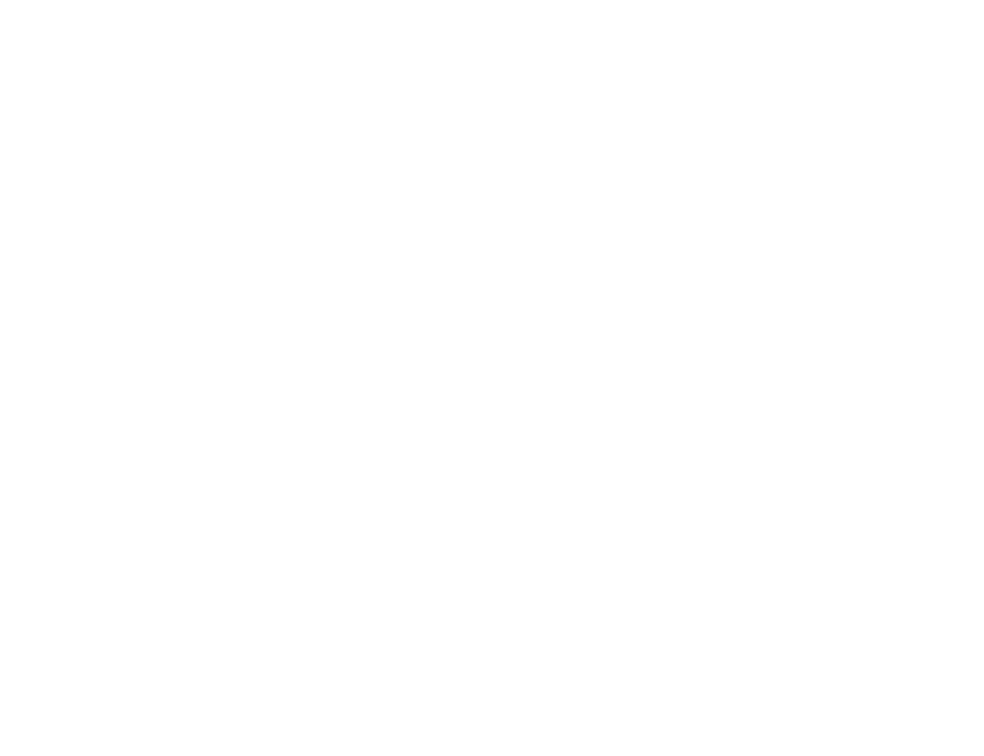
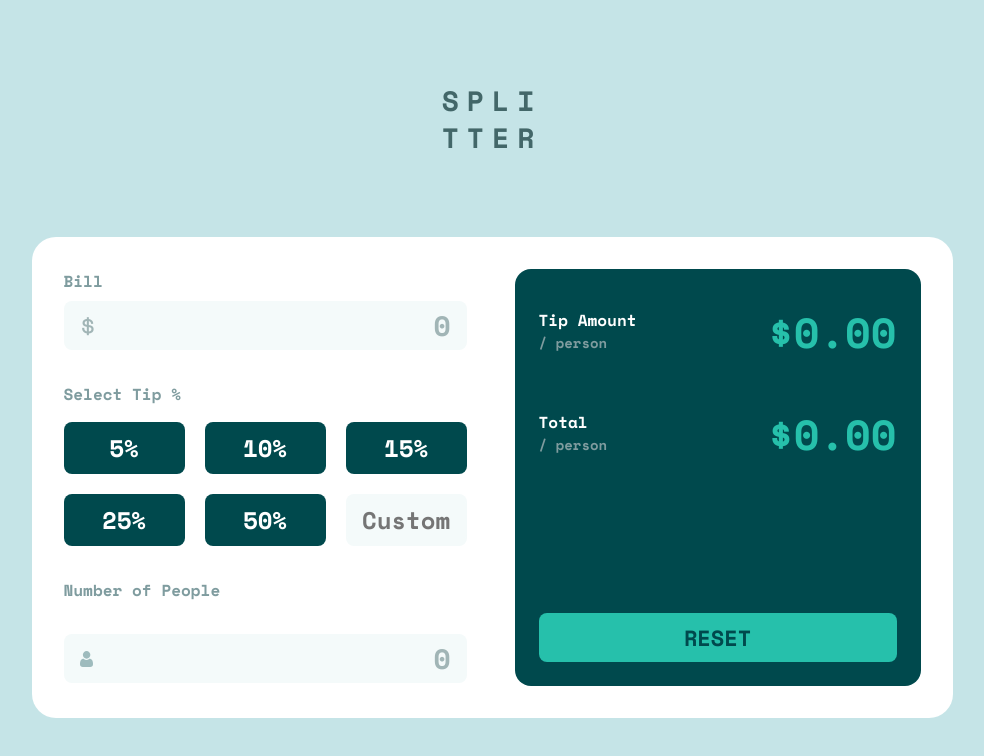
Before and after one commit to matt2282/Tip-calculator-app, a plain HTML site: page index.html in a window 1280 px wide. Shown: the whole page, without its empty margins (148-1132 px from the left). Drawn offline with nearby package versions, Linux system fonts and the light colour scheme.

Commit message:
final commit

```diff
--- a/index.html
+++ b/index.html
@@ -1,44 +1,113 @@
 <!DOCTYPE html>
 <html lang="en">
   <head>
-  <meta charset="UTF-8">
-  <meta name="viewport" content="width=device-width, initial-scale=1.0"> <!-- displays site properly based on user's device -->
-
-  <link rel="icon" type="image/png" sizes="32x32" href="./images/favicon-32x32.png">
+    <meta charset="UTF-8" />
+    <meta name="viewport" content="width=device-width, initial-scale=1.0" />
+    <!-- displays site properly based on user's device -->
+    <link rel="stylesheet" href="styles.css" />
+    <link
+      href="https://fonts.googleapis.com/css2?family=Space+Mono:ital,wght@0,400;0,700;1,400;1,700&display=swap"
+      rel="stylesheet"
+    />
+    <script defer src="main.js"></script>
+    <link
+      rel="icon"
+      type="image/png"
+      sizes="32x32"
+      href="./images/favicon-32x32.png"
+    />
 
     <title>Frontend Mentor | Tip calculator app</title>
+  </head>
 
-  <!-- Feel free to remove these styles or customise in your own stylesheet 👍 -->
-  <style>
-    .attribution { font-size: 11px; text-align: center; }
-    .attribution a { color: hsl(228, 45%, 44%); }
-  </style>
-</head>
   <body>
+    <div class="container">
+      <div class="splitter">
+        <h1>SPLI</h1>
+        <br />
+        <h1>TTER</h1>
+      </div>
+      <div class="calculator">
+        <div class="calc">
+          <form class="grey-input" onsubmit="formSubmit(event)">
+            <label>Bill<br /></label>
+            <div class="grey-box">
+              <h1>$</h1>
+              <input
+                id="bill"
+                type="number"
+                step="0.01"
+                placeholder="0"
+                min=".01"
+                oninput="formSubmit(event)"
+              />
+            </div>
+          </form>
 
-  <!-- Bill
-
-  Select Tip %
-  5%
-  10%
+          <label>Select Tip %<br /></label>
+          <div class="percent-grid">
+            <div class="box" id="five" onclick="buttonPress('five')">5%</div>
+            <div class="box" id="ten" onclick="buttonPress('ten')">10%</div>
+            <div class="box" id="fifteen" onclick="buttonPress('fifteen')">
               15%
+            </div>
+            <div
+              class="box"
+              id="twentyfive"
+              onclick="buttonPress('twentyfive')"
+            >
               25%
-  50%
-  Custom
-
-  Number of People
-
-  Tip Amount
-  / person
-
-  Total
-  / person
-
-  Reset -->
-
-  <!-- <div class="attribution">
-    Challenge by <a href="https://www.frontendmentor.io?ref=challenge" target="_blank">Frontend Mentor</a>.
-    Coded by <a href="#">Your Name Here</a>.
-  </div> -->
+            </div>
+            <div class="box" id="fifty" onclick="buttonPress('fifty')">50%</div>
+            <div class="box" id="custom">
+              <form
+                class="grey-input"
+                onsubmit="formSubmit(event)"
+                onclick="buttonPress('custom')"
+              >
+                <input
+                  id="percent"
+                  type="number"
+                  placeholder="Custom"
+                  oninput="formSubmit(event)"
+                />
+              </form>
+            </div>
+          </div>
+          <form class="grey-input" onsubmit="formSubmit(event)">
+            <div style="display: flex; justify-content: space-between">
+              <label>Number of People</label><span id="error"></span>
+            </div>
+            <br />
+            <div class="grey-box" id="grey-box-people">
+              <img src="images/icon-person.svg" />
+              <input
+                oninput="formSubmit(event)"
+                placeholder="0"
+                id="people"
+                type="number"
+                min="1"
+                step="1"
+                onkeydown="if(event.key==='.'|| event.key==='e'||event.key==='-'){event.preventDefault();}"
+              />
+            </div>
+          </form>
+        </div>
+        <div class="green-box">
+          <div>
+            <div class="total" id="tip-ammount">
+              <h3>Tip Amount<br /><span>/ person</span></h3>
+              <h1>$<span>0.00</span></h1>
+            </div>
+            <br />
+            <div class="total" id="total-ammount">
+              <h3>Total<br /><span>/ person</span></h3>
+              <h1>$<span>0.00</span></h1>
+            </div>
+          </div>
+          <div class="reset" onclick="resetForm()">RESET</div>
+        </div>
+      </div>
+    </div>
   </body>
 </html>
--- /dev/null
+++ b/main.js
@@ -0,0 +1,95 @@
+function buttonPress(id) {
+  var currentid = localStorage.getItem("currentid");
+  if (currentid && currentid !== "custom") {
+    var currentElement = document.getElementById(currentid);
+    currentElement.style.backgroundColor = "";
+    currentElement.style.color = "";
+  }
+  var amount = document.getElementById(id);
+  if (id !== "custom") {
+    amount.style.backgroundColor = " hsl(172, 67%, 45%)";
+    amount.style.color = "hsl(183, 100%, 15%)";
+  }
+  localStorage.setItem("currentid", id);
+  checkReset();
+}
+
+const bill = document.getElementById("bill");
+const custom = document.getElementById("percent");
+const people = document.getElementById("people");
+const tipAmount = document.querySelector("#tip-ammount h1 span");
+const totalAmount = document.querySelector("#total-ammount h1 span");
+const greyBoxPeople = document.getElementById("grey-box-people");
+const error = document.getElementById("error");
+const reset = document.querySelector(".reset");
+document.addEventListener("DOMContentLoaded", checkReset());
+
+people.addEventListener("invalid", (e) => {
+  e.preventDefault();
+  greyBoxPeople.style.boxShadow = "0 0 0 2px red";
+  error.innerHTML = "Can't be zero";
+});
+function formSubmit(event) {
+  event.preventDefault();
+  checkReset();
+  let peopleValue = parseFloat(people.value);
+  let billValue = parseFloat(bill.value);
+  let tipPercent = mapTipValue();
+
+  if (isNaN(peopleValue) || isNaN(billValue) || peopleValue <= 0) {
+    tipAmount.innerHTML = "0.00";
+    totalAmount.innerHTML = "0.00";
+    return;
+  }
+
+  let totalTip = billValue * (tipPercent / 100);
+  let finalTip = (totalTip / peopleValue).toFixed(2);
+  let billTotal = ((totalTip + billValue) / peopleValue).toFixed(2);
+
+  tipAmount.innerHTML = finalTip;
+  totalAmount.innerHTML = billTotal;
+}
+function resetError() {
+  greyBoxPeople.style.boxShadow = "";
+  error.innerHTML = "";
+}
+function mapTipValue() {
+  resetError();
+  const map = new Map();
+  map.set("five", 5);
+  map.set("ten", 10);
+  map.set("fifteen", 15);
+  map.set("twentyfive", 25);
+  map.set("fifty", 50);
+  var currentID = localStorage.getItem("currentid");
+  var currentTip = map.get(currentID);
+  if (currentTip == undefined) {
+    const custom = document.getElementById("percent");
+    currentTip = custom.value;
+  }
+
+  return currentTip;
+}
+function resetForm() {
+  buttonPress("custom");
+  bill.value = "";
+  people.value = "";
+  custom.value = "";
+  tipAmount.innerHTML = "0.00";
+  totalAmount.innerHTML = "0.00";
+  localStorage.setItem("currentid", "");
+  checkReset();
+}
+function checkReset() {
+  var currentid = localStorage.getItem("currentid");
+  if (
+    bill.value == "" &&
+    people.value == "" &&
+    custom.value == "" &&
+    currentid == ""
+  ) {
+    reset.style.backgroundColor = "rgb(13,104,109)";
+  } else {
+    reset.style.backgroundColor = "";
+  }
+}
--- /dev/null
+++ b/styles.css
@@ -0,0 +1,257 @@
+body {
+  background-color: hsl(185, 41%, 84%);
+  display: flex;
+  justify-content: center;
+  align-items: center;
+  font-family: "Space Mono";
+  margin: 0px;
+  padding: 0px;
+  padding-top: 2rem;
+  min-height: 100vh;
+}
+.container {
+  display: flex;
+  flex-direction: column;
+  align-items: center;
+  justify-content: center;
+  gap: 2rem;
+  padding: 0px;
+  margin: 0px;
+}
+.splitter {
+  line-height: 0px;
+  letter-spacing: 8px;
+  color: rgb(67, 103, 105);
+  font-size: 14px;
+}
+.calculator {
+  display: flex;
+  flex-direction: column;
+  background-color: white;
+  width: 100%;
+  padding: 2rem;
+  box-sizing: border-box;
+  border-top-left-radius: 1.5rem;
+  border-top-right-radius: 1.5rem;
+}
+label {
+  color: hsl(184, 14%, 56%);
+  font-weight: 800;
+  width: 100%;
+}
+.grey-input .grey-box {
+  color: grey;
+  display: flex;
+  align-items: center;
+  background-color: hsl(189, 41%, 97%);
+  width: auto;
+  border-radius: 0.5rem;
+  padding: 0.25rem;
+  padding-left: 1rem;
+  padding-right: 1rem;
+  margin-top: 0.5rem;
+  margin-bottom: 2rem;
+}
+.grey-input .grey-box h1 {
+  margin: 0px;
+  padding: 0rem;
+  font-weight: 400;
+  font-size: 28px;
+  line-height: 22px;
+  color: rgb(161, 181, 182);
+}
+.grey-input input {
+  text-align: right;
+  font-size: 28px;
+  font-weight: 800;
+  color: hsl(183, 100%, 15%);
+  font-family: "Space Mono";
+  background-color: hsl(189, 41%, 97%);
+  border: none;
+  margin-left: auto;
+  padding: 0rem;
+  width: 100%;
+}
+#people::placeholder,
+#bill::placeholder {
+  color: rgb(161, 181, 182);
+}
+.grey-input input:focus {
+  outline: none;
+}
+.percent-grid {
+  margin-top: 1rem;
+  margin-bottom: 2rem;
+  display: grid;
+  grid-template-columns: 1fr 1fr;
+  grid-template-rows: repeat(3, 1fr);
+  grid-template-areas:
+    "five ten"
+    "fifteen twentyfive"
+    "fifty custom";
+  width: 100%;
+  gap: 1.25rem;
+}
+
+.percent-grid .box {
+  border-radius: 0.5rem;
+  font-size: 24px;
+  font-weight: 600;
+  color: white;
+  text-align: center;
+  background-color: hsl(183, 100%, 15%);
+  padding: 0.5rem;
+  cursor: pointer;
+}
+.percent-grid .box:hover {
+  background-color: rgb(159, 232, 223);
+  color: hsl(183, 100%, 15%);
+}
+
+#five {
+  grid-area: five;
+}
+#ten {
+  grid-area: ten;
+}
+#fifteen {
+  grid-area: fifteen;
+}
+#twentyfive {
+  grid-area: twentyfive;
+}
+#fifty {
+  grid-area: fifty;
+}
+#custom {
+  grid-area: custom;
+  background-color: hsl(189, 41%, 97%);
+  display: flex;
+  justify-content: center;
+  align-items: center;
+  padding: 0rem;
+}
+#percent {
+  border-radius: 0.25rem;
+  text-align: right;
+  font-size: 24px;
+  font-weight: 800;
+  color: hsl(183, 100%, 15%);
+  font-family: "Space Mono";
+  background-color: hsl(189, 41%, 97%);
+  margin: 0px;
+  padding: 0rem;
+  width: 100%;
+  border: none;
+  padding-right: 1rem;
+  padding-left: 1rem;
+  box-sizing: border-box;
+}
+input::-webkit-outer-spin-button,
+input::-webkit-inner-spin-button {
+  -webkit-appearance: none;
+  margin: 0;
+}
+#percent::placeholder {
+  text-align: center;
+}
+#percent:focus {
+  outline: hsl(172, 67%, 45%);
+}
+
+.grey-input .grey-box:hover,
+#custom:hover {
+  box-shadow: 0 0 0 2px hsl(172, 67%, 45%);
+}
+.green-box {
+  display: flex;
+  flex-direction: column;
+  justify-content: space-between;
+  background-color: hsl(183, 100%, 15%);
+  width: 100%;
+  padding: 1.5rem;
+  box-sizing: border-box;
+  border-radius: 1rem;
+}
+.tip-amount,
+.total {
+  display: flex;
+  justify-content: space-between;
+  margin: 0px;
+  padding: 0px;
+  line-height: 22px;
+}
+.total h1 span,
+.total h1 {
+  font-size: 32px;
+  color: hsl(172, 67%, 45%);
+}
+.total h3 {
+  font-size: 16px;
+  color: white;
+}
+.total span {
+  font-size: 14px;
+  color: hsl(184, 14%, 56%);
+}
+.reset {
+  margin-top: 1rem;
+  background-color: hsl(172, 67%, 45%);
+  text-align: center;
+  font-size: 22px;
+  font-weight: 600;
+  padding: 0.5rem;
+  border-radius: 0.5rem;
+  color: hsl(183, 100%, 15%);
+  cursor: pointer;
+}
+.reset:hover {
+  background-color: rgb(159, 232, 223);
+}
+#error {
+  color: hsl(4, 100%, 67%);
+  font-weight: 600;
+  white-space: nowrap;
+}
+
+@media only screen and (min-width: 921px) {
+  body {
+    padding: 0px;
+  }
+  .container{
+    gap: 5rem;
+  }
+  .calculator {
+    flex-direction: row;
+    gap: 3rem;
+    width: 921px;
+    height: 481px;
+    border-radius: 1.5rem;
+  }
+  .total h1 span,
+  .total h1 {
+    font-size: 42px;
+  }
+  .total h3 {
+    font-size: 16px;
+    color: white;
+  }
+  .total span {
+    font-size: 14px;
+    color: hsl(184, 14%, 56%);
+  }
+
+  .percent-grid {
+    grid-template-rows: 1fr 1fr;
+    grid-template-columns: repeat(3, 1fr);
+    grid-template-areas:
+      "five ten fifteen"
+      "twentyfive fifty custom";
+  }
+  .calc {
+    width: 50%;
+  }
+  .green-box {
+    width: 50%;
+  }
+}
```
Lines whose indentation alone changed are shown as unchanged.
